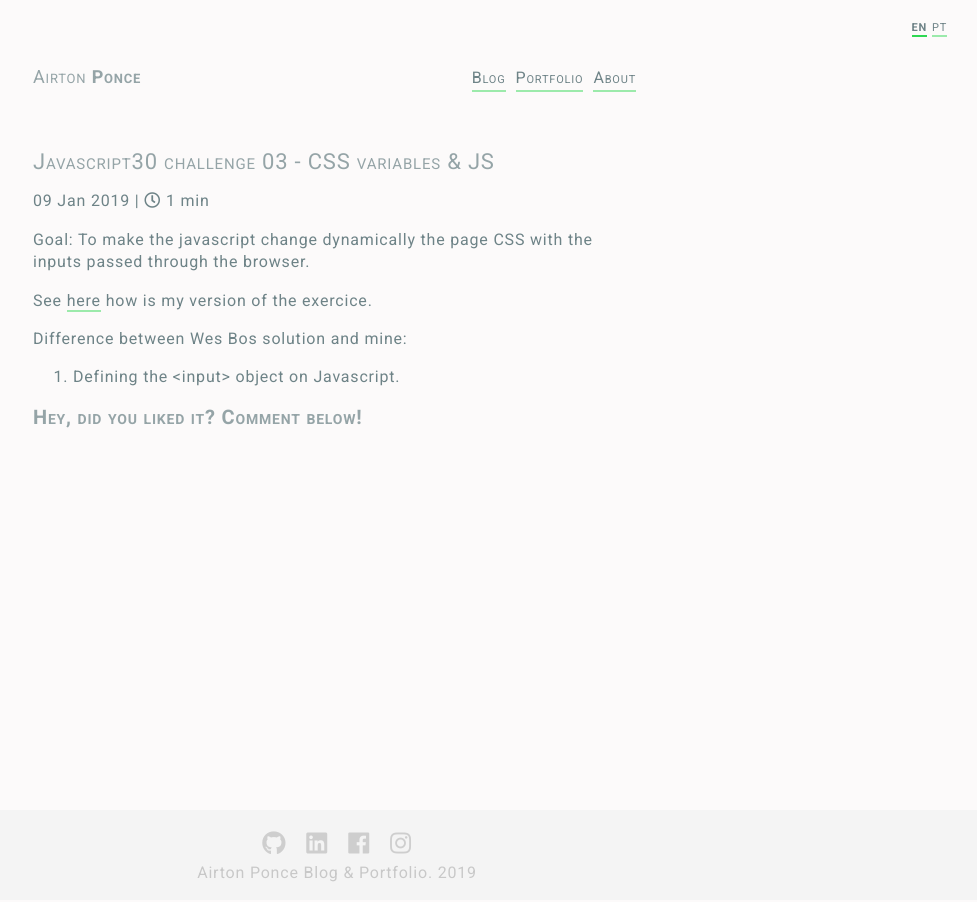
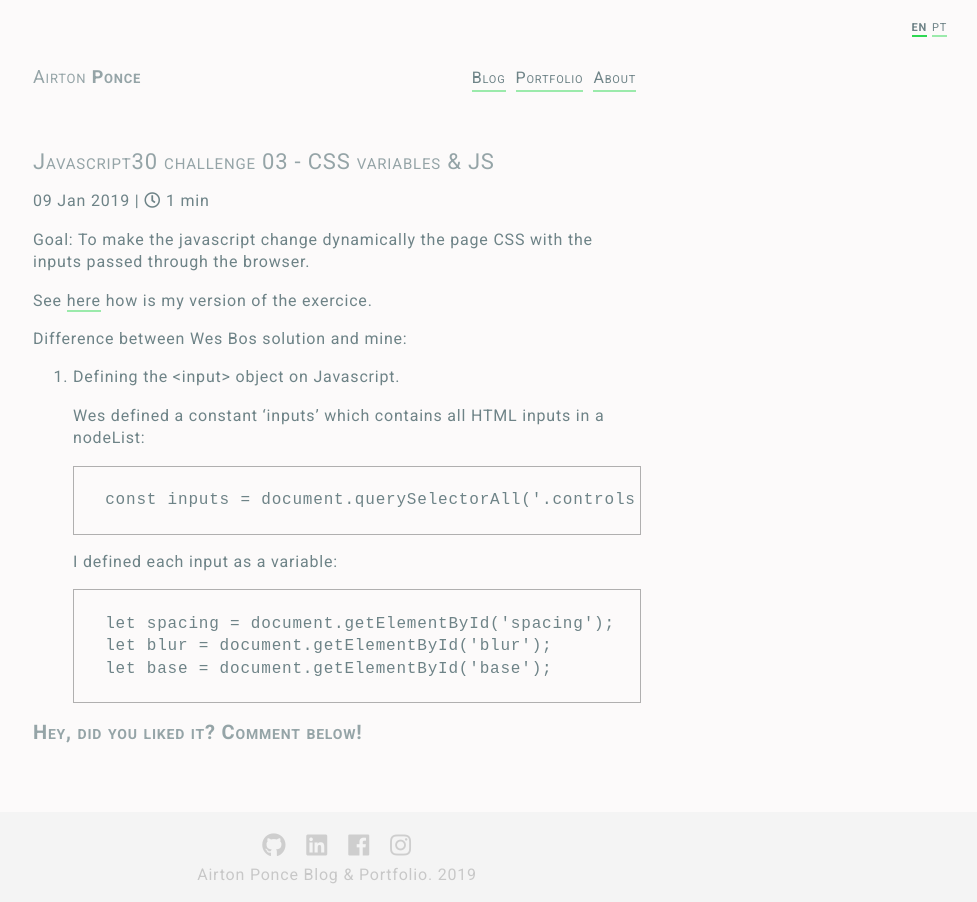
Before and after one commit to APonce911/jekyll-mywebsite, a Jekyll site: the page built from _posts/2019-01-09-Javascript30-03-CSS-Variables.md, in a window 1280 px wide. Shown: the whole page, without its empty margins (303-1280 px from the left). Built offline with Jekyll 4.4.1, drawn with Linux system fonts in a browser that asks for light colours; nearby versions of some CDN libraries; comment, search, counter and statistics services are not loaded.

Commit message:
first bullet content translation

```diff
--- a/_posts/2019-01-09-Javascript30-03-CSS-Variables.md
+++ b/_posts/2019-01-09-Javascript30-03-CSS-Variables.md
@@ -12,3 +12,19 @@ Goal: To make the javascript change dynamically the page CSS with the inputs pas
 
 Difference between Wes Bos solution and mine:
 1. Defining the \<input> object on Javascript.
+
+    Wes defined a constant 'inputs' which contains all HTML inputs in a nodeList:
+
+    <pre>
+      <code>
+      const inputs = document.querySelectorAll('.controls input');
+      </code></pre>
+
+    I defined each input as a variable:
+
+    <pre>
+      <code>
+      let spacing = document.getElementById('spacing');
+      let blur = document.getElementById('blur');
+      let base = document.getElementById('base');
+      </code></pre>
```
